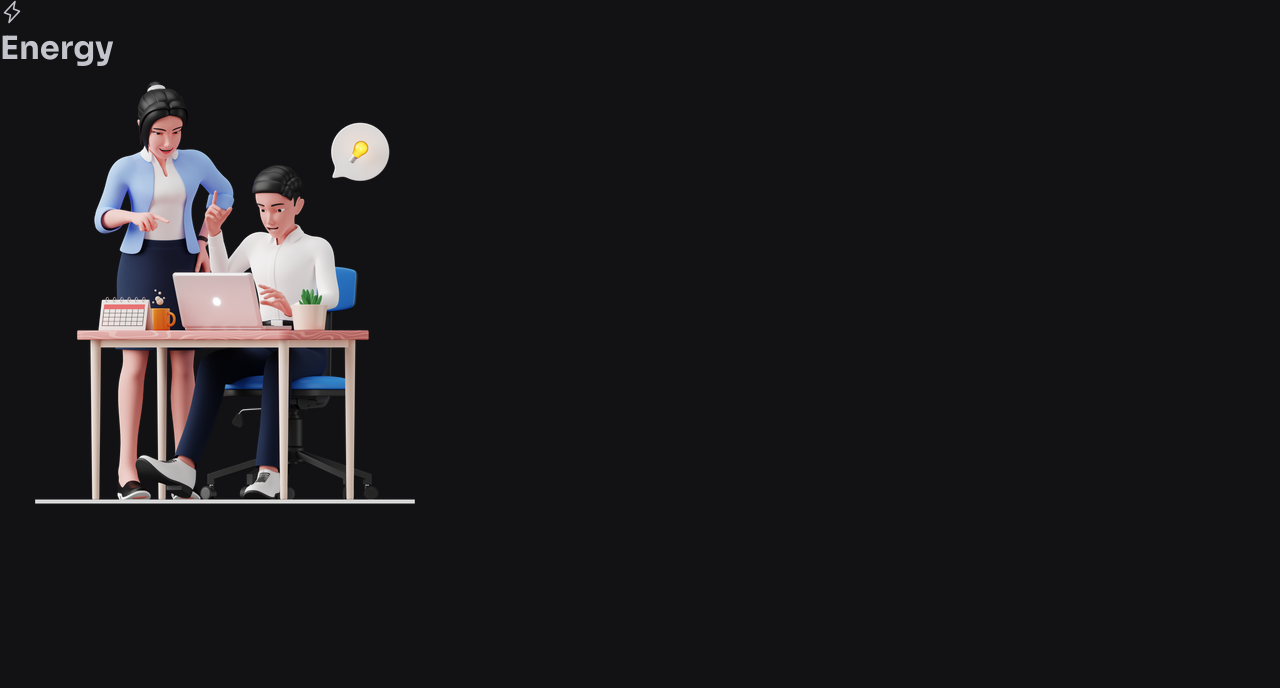
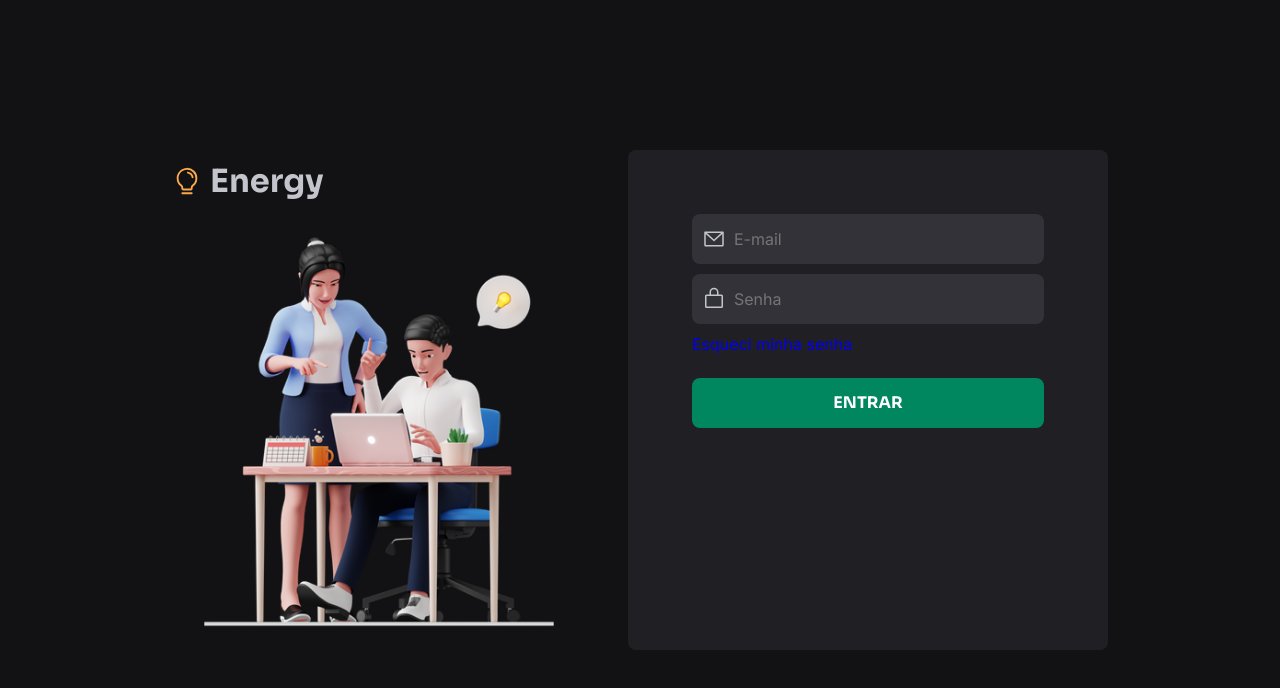
Before and after one commit to UelitonCamargo/Energy, a React (Vite) app: page / in a window 1280 px wide. Shown: the top 688 px of the page. Built offline with nearby package versions, Linux system fonts and the light colour scheme.

Commit message:
Estrutura do login finalizado

```diff
--- a/src/Global.ts
+++ b/src/Global.ts
@@ -12,7 +12,7 @@ export const GlobalStyle = createGlobalStyle`
 
     :focus {
         outline: 0;
-        box-shadow: 0 0 0 2px ${props => props.theme['red-100']};
+        box-shadow: 0 0 0 2px ${props => props.theme['green-500']};
     }
 
     html {
@@ -36,6 +36,7 @@ export const GlobalStyle = createGlobalStyle`
 
     h1, h2, h3, h4, h5, h6, button {
         font-family: 'Sora', sans-serif;
+        font-weight: bold;
     }
 
     body {
--- a/src/pages/Login/index.tsx
+++ b/src/pages/Login/index.tsx
@@ -1,25 +1,33 @@
-import { Lightning } from "@phosphor-icons/react";
-import { ImageContainer, LoginContainer, RegisterAccount } from "./styles";
+import { EnvelopeSimple, Lightbulb, LockSimple } from "@phosphor-icons/react";
+import { BoxAllInputs, ImageBusinessPeople, ImageContainer, InputContainer, LoginContainer, NameCompanyContainer, RegisterAccount } from "./styles";
 
 import businessPeople from '../../assets/businessPeople.png'
+
 
 export function Login() {
     return (
         <LoginContainer>
             <main>
                 <ImageContainer>
-                    <div>
-                        <Lightning size={24}/>
+                    <NameCompanyContainer>
+                        <Lightbulb size={30} color="#FBA94C"/>
                         <h1>Energy</h1>
-                    </div>
-
-                    <img
-                        src={ businessPeople }
-                        alt="Imagem de Duas pessoas conversando sobre uma grande ideia"
-                    />
+                    </NameCompanyContainer>
+                    <ImageBusinessPeople src={ businessPeople }/>
                 </ImageContainer>
                 <RegisterAccount>
-
+                    <BoxAllInputs>
+                        <InputContainer>
+                            <EnvelopeSimple size={24}/>
+                            <input type="email" name="" id="" placeholder="E-mail"/>
+                        </InputContainer>
+                        <InputContainer>
+                            <LockSimple size={24}/>
+                            <input type="password" name="" id="" placeholder="Senha"/>
+                        </InputContainer>
+                        <a href="#">Esqueci minha senha</a>
+                    </BoxAllInputs>
+                    <button type="submit">ENTRAR</button>
                 </RegisterAccount>
             </main>
         </LoginContainer>
--- a/src/pages/Login/styles.ts
+++ b/src/pages/Login/styles.ts
@@ -1,13 +1,118 @@
 import styled from 'styled-components'
 
 export const LoginContainer = styled.div`
+    height: 100vh;
+    display: flex;
+    align-items: center;
+    justify-content: center;
+    padding: 0 1rem;
 
+    main {
+        width: 100%;
+        max-width: 58.5rem;
+        height: 31.25rem;
+
+        display: flex;
+        flex-direction: row;
+        justify-content: space-between;
+    }
+
+    @media(max-width: 991px) {
+        main {
+           height: auto;
+           flex-direction: column;
+           align-items: center;
+           justify-content: center;
+           gap: 1rem;
+        }
+    }
+
+    @media(max-width: 480px) {
+        align-items:normal
+    }
 `
 
 export const ImageContainer = styled.div`
+    flex: 1;
+    display: flex;
+    flex-direction: column;
+    align-items: flex-start;
+    justify-content: center;
+    gap: 1.5rem;
 
+    @media(max-width: 991px) {
+        align-items: center;
+    }
+`
+
+export const NameCompanyContainer = styled.div`
+    display: flex;
+    align-items: center;
+    gap: 0.5rem;
+`
+
+export const ImageBusinessPeople = styled.img`
+    width: 25.87rem;
+    height: 25.87rem;
+
+    @media(max-width: 991px) {
+        width: 22.87rem;
+        height: 22.87rem;
+    }
 `
 
 export const RegisterAccount = styled.div`
+    width: 30rem;
+    border-radius: 8px;
+    padding: 4rem;
+    background-color: ${props => props.theme['gray-800']};
 
+    display: flex;
+    flex-direction: column;
+    gap: 1.5rem;
+
+    button {
+        font-size: 1rem;
+        height: 3.12rem;
+        border-radius: 8px;
+        background-color: ${props => props.theme['green-500']};
+        color: ${props => props.theme.white};
+    }
+
+    @media(max-width: 480px) {
+        width: 100%;
+        max-width: 30rem;
+        padding: 2rem;
+    }
 `
+
+export const BoxAllInputs = styled.div`
+        display: flex;
+        flex-direction: column;
+        gap: 0.625rem;
+`
+
+export const InputContainer = styled.div`
+    max-width: 22rem;
+    height: 3.12rem;
+    border-radius: 8px;
+    padding: 0.625rem;
+    background-color: ${props => props.theme['gray-600']};
+
+    display: flex;
+    align-items: center;
+    gap: 0.5rem;
+
+    input {
+        width: 85%;
+        background-color: transparent;
+
+        &:focus {
+            box-shadow: none;
+        }
+    }
+
+    @media(max-width: 480px) {
+        max-width: none;
+    }
+`
--- a/src/styles/themes/default.ts
+++ b/src/styles/themes/default.ts
@@ -1,5 +1,5 @@
 export const defaultTheme = {
-    white: '#FFFFFF',
+     white: '#FFFFFF',
     'gray-100': '#e1e1e6',
     'gray-300': '#c4c4cc',
     'gray-400': '#8d8d99',
```
